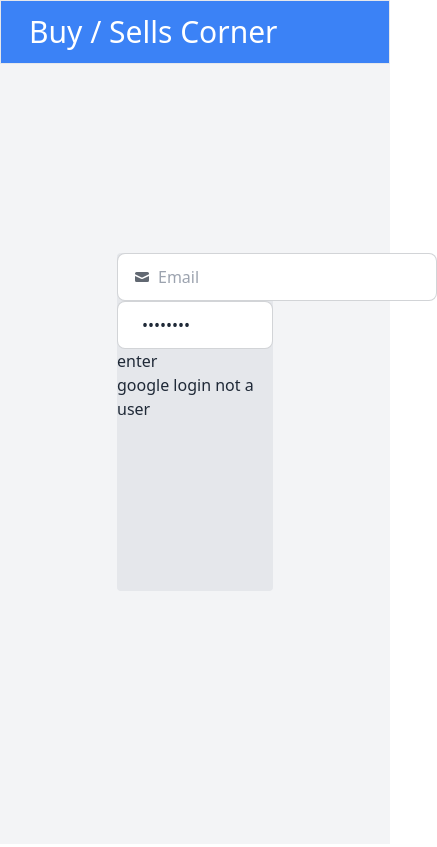
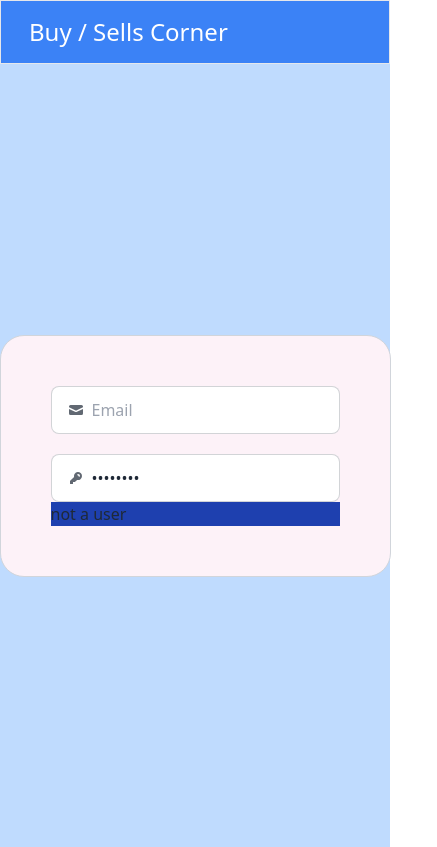
Before and after one commit to akhterjawad/Buy-and-sell-Figma-project, a plain HTML site: page index.html in a window 390 px wide. Shown: the whole page, 437 px wide, since content can reach past the window. Drawn offline with nearby package versions, Linux system fonts and the light colour scheme.

Commit message:
40% complete

```diff
--- a/index.html
+++ b/index.html
@@ -12,48 +12,59 @@
       box-sizing: border-box;
     }
 
-    .navbar {
-      position: absolute;
-    }
+    /* .navbar { */
+      /* position: absolute; */
+    /* } */
   </style>
   <link href="https://cdn.jsdelivr.net/npm/daisyui@4.12.10/dist/full.min.css" rel="stylesheet" type="text/css" />
 </head>
 
 <body>
-  <!-- <h1>jawad</h1> -->
-  <div class="bg-blue-500 navbar border flex justify-start items-center h-16 text-3xl ">
+  <div class="bg-blue-500 navbar border flex justify-start items-center h-16 text-2xl sm:text-3xl">
     <p class="ml-5 text-white">Buy / Sells Corner</p>
   </div>
 
-  <div class="flex bg-gray-100  justify-center items-center h-screen">
-    <div class="w-2/5  h-2/5 bg-gray-200 rounded">
-      <div>
-        <form id="form">
-          <label class="input w-80 input-bordered flex items-center gap-2">
-            <svg xmlns="http://www.w3.org/2000/svg" viewBox="0 0 16 16" fill="currentColor" class="h-4 w-4 opacity-70">
+
+
+  <!-- class="w-2/6  h-2/4 bg-pink-50 rounded border-gray-300 border rounded-3xl" -->
+      <div class="h-[92.8vh] bg-blue-200 flex items-center justify-center">
+        <form id="form" class="bg-pink-50 p-[50px] border-gray-300 border rounded-3xl ">
+
+          <label class="input input-bordered flex items-center gap-2 mb-[20px]">
+            <svg
+              xmlns="http://www.w3.org/2000/svg"
+              viewBox="0 0 16 16"
+              fill="currentColor"
+              class="h-4 w-4 opacity-70">
               <path
                 d="M2.5 3A1.5 1.5 0 0 0 1 4.5v.793c.026.009.051.02.076.032L7.674 8.51c.206.1.446.1.652 0l6.598-3.185A.755.755 0 0 1 15 5.293V4.5A1.5 1.5 0 0 0 13.5 3h-11Z" />
               <path
                 d="M15 6.954 8.978 9.86a2.25 2.25 0 0 1-1.956 0L1 6.954V11.5A1.5 1.5 0 0 0 2.5 13h11a1.5 1.5 0 0 0 1.5-1.5V6.954Z" />
             </svg>
-            <input type="email" id="email" class="grow" placeholder="Email" />
+            <input type="text" class="grow" placeholder="Email" />
           </label>
+
           <label class="input input-bordered flex items-center gap-2">
-            <svg xmlns="http://www.w3.org/2000/svg" viewBox="0 0 16 16" fill="currentColor" class="h-4 w-4 opacity-70">
-              <path fill-rule="evenodd"
+            <svg
+              xmlns="http://www.w3.org/2000/svg"
+              viewBox="0 0 16 16"
+              fill="currentColor"
+              class="h-4 w-4 opacity-70">
+              <path
+                fill-rule="evenodd"
                 d="M14 6a4 4 0 0 1-4.899 3.899l-1.955 1.955a.5.5 0 0 1-.353.146H5v1.5a.5.5 0 0 1-.5.5h-2a.5.5 0 0 1-.5-.5v-2.293a.5.5 0 0 1 .146-.353l3.955-3.955A4 4 0 1 1 14 6Zm-4-2a.75.75 0 0 0 0 1.5.5.5 0 0 1 .5.5.75.75 0 0 0 1.5 0 2 2 0 0 0-2-2Z"
                 clip-rule="evenodd" />
             </svg>
-            <input id="password" type="password" class="grow" value="password" />
+            <input type="password" class="grow" value="password" />
           </label>
-          <button type="submit">enter</button>
+
+          <!-- <button type="submit" class="text-white bg-blue-700 hover:bg-blue-800 focus:ring-4 focus:ring-blue-300 font-medium rounded-lg text-sm px-5 py-2.5 me-2 mb-2 dark:bg-blue-600 dark:hover:bg-blue-700 focus:outline-none dark:focus:ring-blue-800">login</button> -->
+          <div class=" bg-blue-800">
+            <a href="./register.html"> not a user</a>
+          </div>
         </form>
-        <button class="googlelogin">google login</button>
-        <a href="./register.html"> not a user</a>
       </div>
-    </div>
-  </div>
-  <!-- <h1>login</h1> -->
+      <!-- <h1>login</h1> -->
 
   <script type="module" src="./app.js"></script>
   <script src="https://cdn.tailwindcss.com"></script>
```
